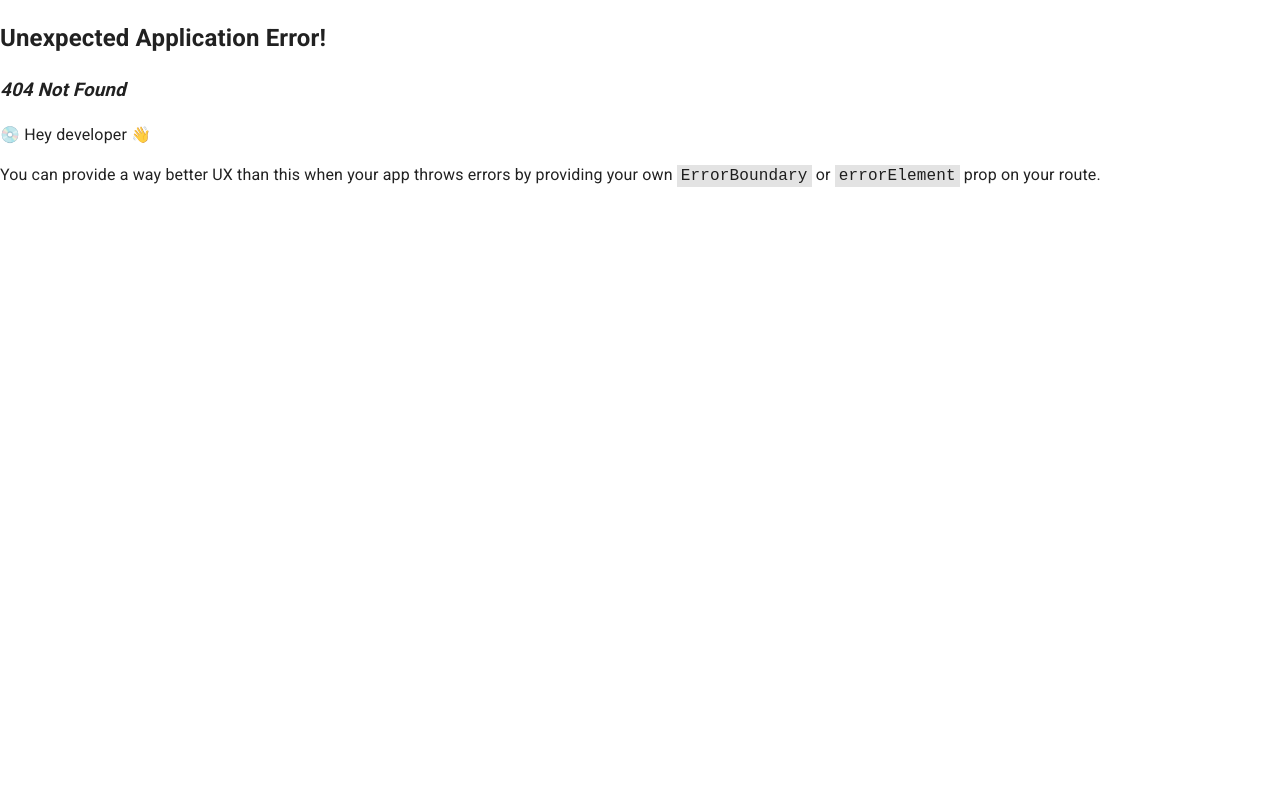
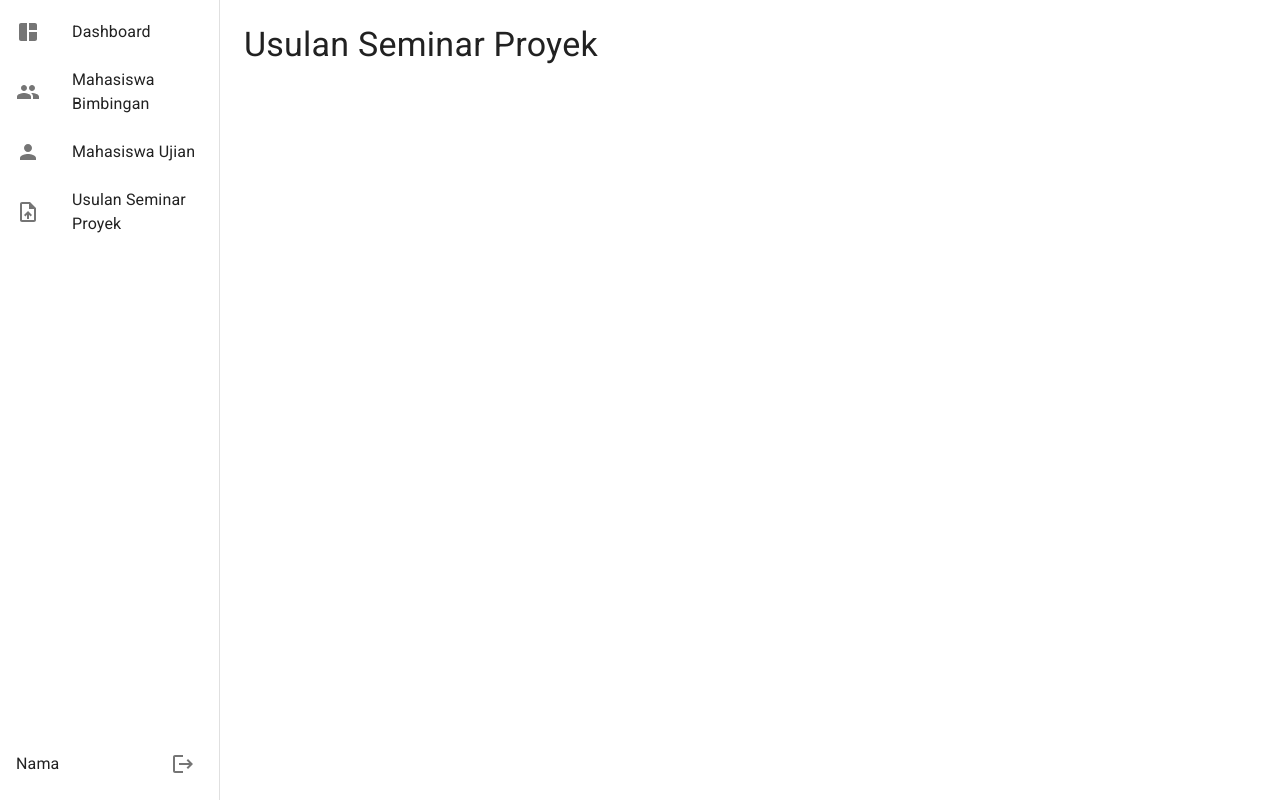
Before and after one commit to randy-usu/sinta-frontend, a React (Vite) app: page /usulan-seminar-proyek in a window 1280 px wide. Before the commit this address had no page. Built offline with nearby package versions, Linux system fonts and the light colour scheme; a web font is replaced by a local one.

Commit message:
Implement mahasiswa bimbingan, mahasiswa ujian, and usulan seminar proyek page placeholder/container

```diff
--- a/src/features/layout/components/drawer-navigation/drawer-navigation.jsx
+++ b/src/features/layout/components/drawer-navigation/drawer-navigation.jsx
@@ -33,13 +33,21 @@ export const DrawerNavigation = () => (
   >
     <List>
       {[
-        { text: "Dashboard", Icon: SpaceDashboardIcon },
-        { text: "Mahasiswa Bimbingan", Icon: PeopleIcon },
-        { text: "Mahasiswa Ujian", Icon: PersonIcon },
-        { text: "Usulan Seminar Proyek", Icon: UploadFileIcon },
-      ].map(({ text, Icon }) => (
+        { text: "Dashboard", Icon: SpaceDashboardIcon, to: "/dashboard" },
+        {
+          text: "Mahasiswa Bimbingan",
+          Icon: PeopleIcon,
+          to: "/mahasiswa-bimbingan",
+        },
+        { text: "Mahasiswa Ujian", Icon: PersonIcon, to: "/mahasiswa-ujian" },
+        {
+          text: "Usulan Seminar Proyek",
+          Icon: UploadFileIcon,
+          to: "/usulan-seminar-proyek",
+        },
+      ].map(({ text, Icon, to }) => (
         <ListItem key={text} disablePadding>
-          <ListItemButton>
+          <ListItemButton LinkComponent={RouterLink} to={to}>
             <ListItemIcon>
               <Icon />
             </ListItemIcon>
--- a/src/main.jsx
+++ b/src/main.jsx
@@ -9,7 +9,14 @@ import "@fontsource/roboto/700.css";
 import { createTheme, CssBaseline, ThemeProvider } from "@mui/material";
 
 import { PageContainer } from "./features/layout";
-import { Dashboard, SignIn, SignUp } from "./pages";
+import {
+  Dashboard,
+  MahasiswaBimbingan,
+  MahasiswaUjian,
+  SignIn,
+  SignUp,
+  UsulanSeminarProyek,
+} from "./pages";
 
 const theme = createTheme({
   palette: {
@@ -39,6 +46,18 @@ const router = createBrowserRouter([
         path: "/dashboard",
         Component: Dashboard,
       },
+      {
+        path: "/mahasiswa-bimbingan",
+        Component: MahasiswaBimbingan,
+      },
+      {
+        path: "/mahasiswa-ujian",
+        Component: MahasiswaUjian,
+      },
+      {
+        path: "/usulan-seminar-proyek",
+        Component: UsulanSeminarProyek,
+      },
     ],
   },
 ]);
--- a/src/pages/index.js
+++ b/src/pages/index.js
@@ -1,3 +1,6 @@
 export { default as Dashboard } from "./dashboard";
+export { default as MahasiswaBimbingan } from "./mahasiswa-bimbingan";
+export { default as MahasiswaUjian } from "./mahasiswa-ujian";
 export { default as SignIn } from "./sign-in";
 export { default as SignUp } from "./sign-up";
+export { default as UsulanSeminarProyek } from "./usulan-seminar-proyek";
--- /dev/null
+++ b/src/pages/mahasiswa-bimbingan.jsx
@@ -0,0 +1,13 @@
+import { Typography } from "@mui/material";
+
+const MahasiswaBimbingan = () => {
+  return (
+    <>
+      <Typography component="h1" variant="h4">
+        Mahasiswa Bimbingan
+      </Typography>
+    </>
+  );
+};
+
+export default MahasiswaBimbingan;
--- /dev/null
+++ b/src/pages/mahasiswa-ujian.jsx
@@ -0,0 +1,13 @@
+import { Typography } from "@mui/material";
+
+const MahasiswaUjian = () => {
+  return (
+    <>
+      <Typography component="h1" variant="h4">
+        Mahasiswa Ujian
+      </Typography>
+    </>
+  );
+};
+
+export default MahasiswaUjian;
--- /dev/null
+++ b/src/pages/usulan-seminar-proyek.jsx
@@ -0,0 +1,13 @@
+import { Typography } from "@mui/material";
+
+const UsulanSeminarProyek = () => {
+  return (
+    <>
+      <Typography component="h1" variant="h4">
+        Usulan Seminar Proyek
+      </Typography>
+    </>
+  );
+};
+
+export default UsulanSeminarProyek;
```
